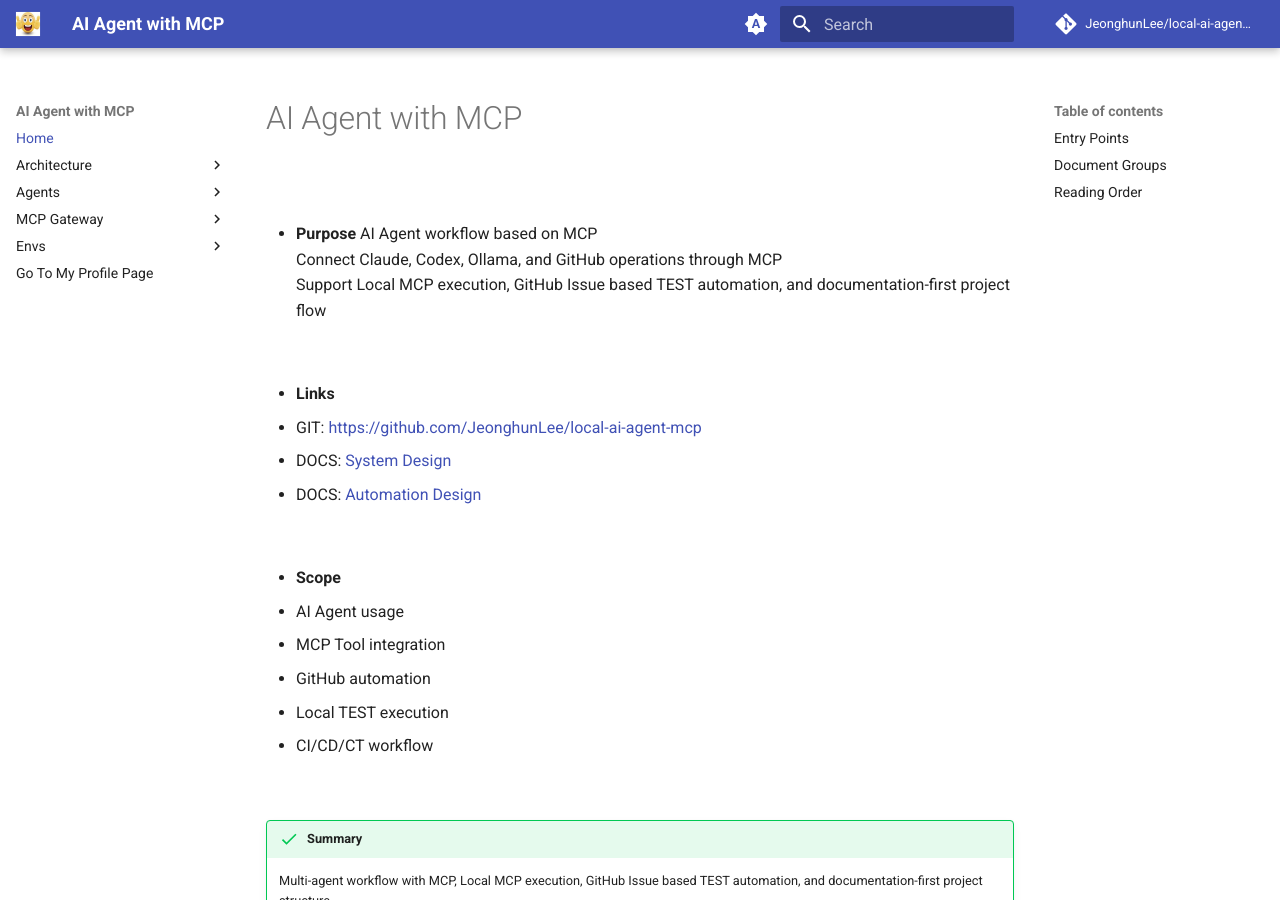
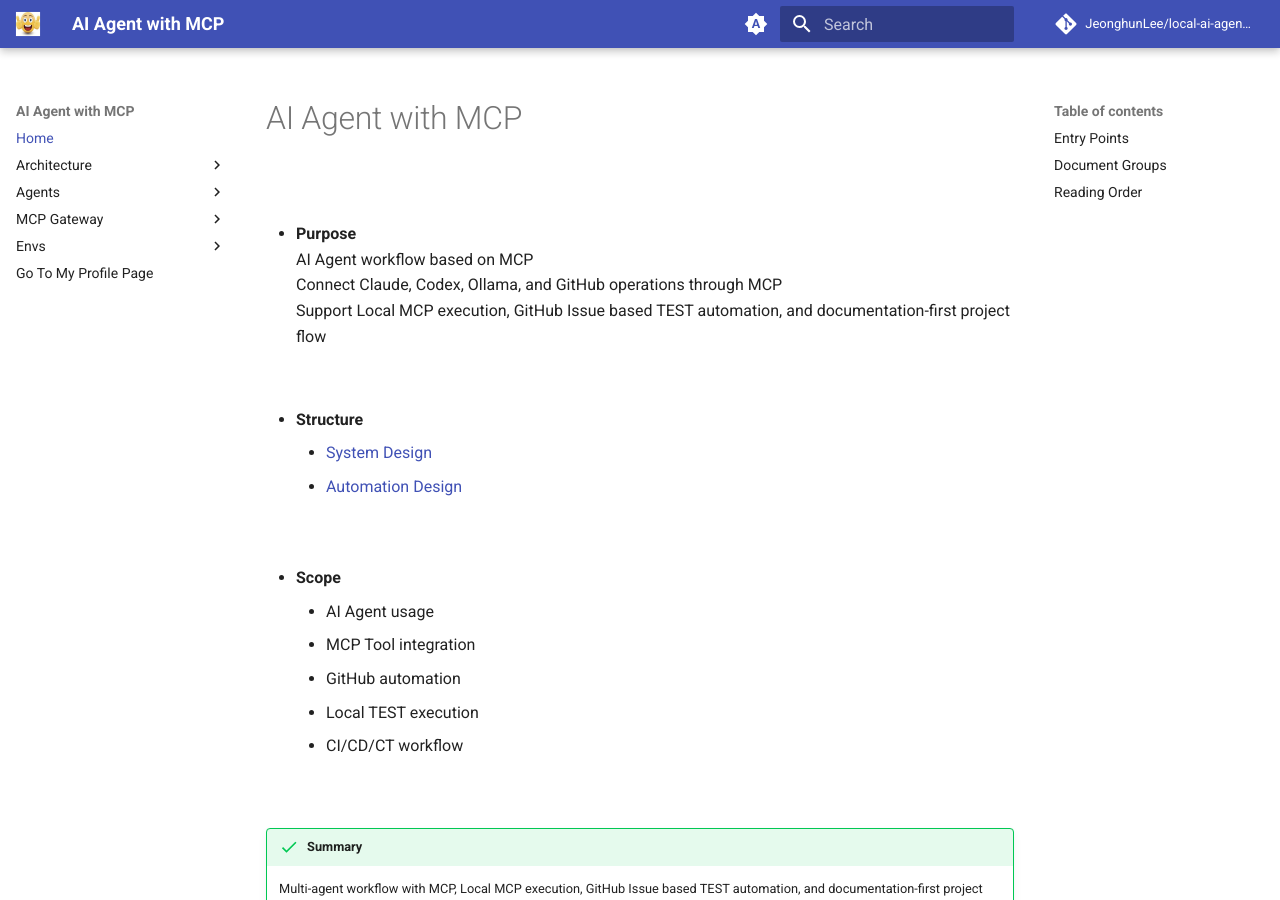
Before and after one commit to JeonghunLee/local-ai-agent-mcp, an MkDocs documentation site: the page built from docs/index.md, in a window 1280 px wide and 900 px high. Built offline with MkDocs 1.6.1 and Material for MkDocs 9.7.7, drawn with Linux system fonts in a browser that asks for light colours; comment, search, counter and statistics services are not loaded.

Commit message:
update docs

```diff
--- a/docs/index.md
+++ b/docs/index.md
@@ -9,19 +9,18 @@
 
 <br>
 
-* **Links**
-  * GIT: https://github.com/JeonghunLee/local-ai-agent-mcp
-  * DOCS: [System Design](architecture/system-design.md)
-  * DOCS: [Automation Design](architecture/automation-design.md)
+* **Structure**
+    * [System Design](architecture/system-design.md)
+    * [Automation Design](architecture/automation-design.md)
 
 <br>
 
 * **Scope**
-  * AI Agent usage
-  * MCP Tool integration
-  * GitHub automation
-  * Local TEST execution
-  * CI/CD/CT workflow
+    * AI Agent usage
+    * MCP Tool integration
+    * GitHub automation
+    * Local TEST execution
+    * CI/CD/CT workflow
 
 <br>
 
```
